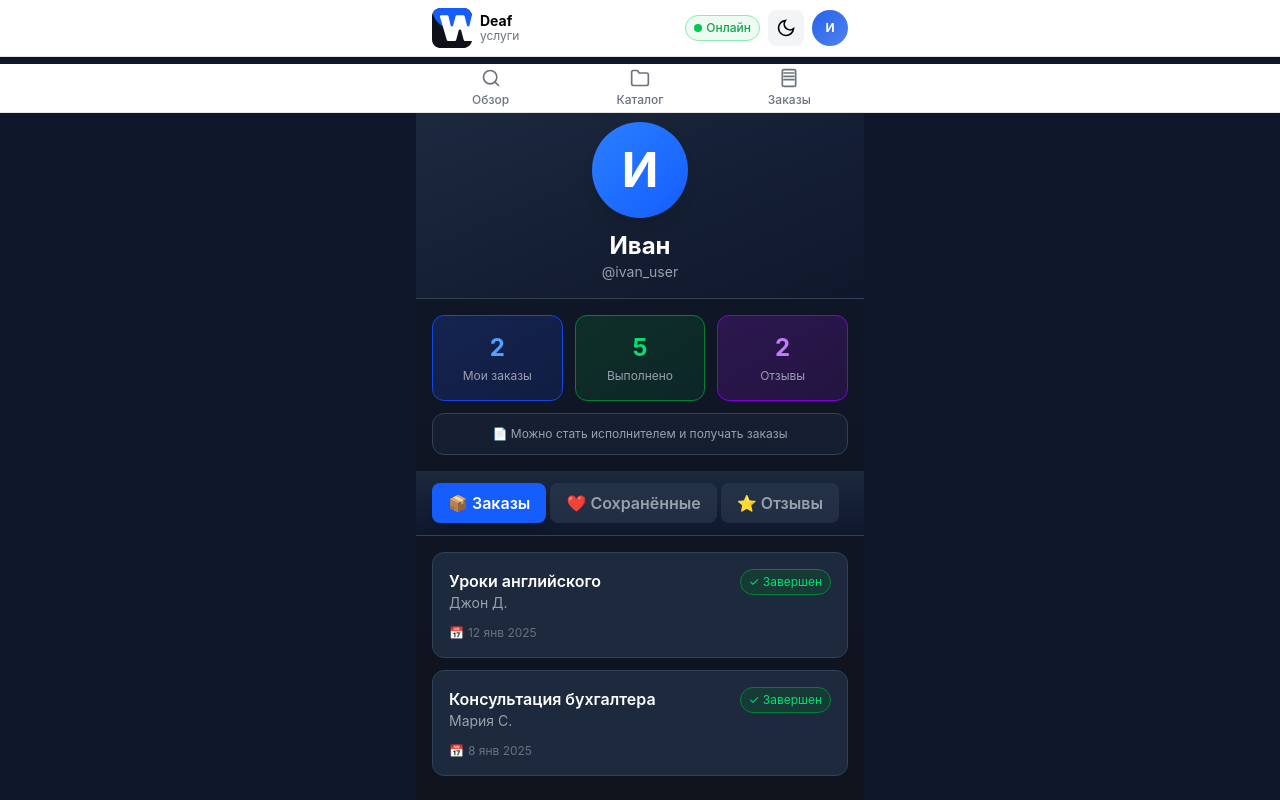
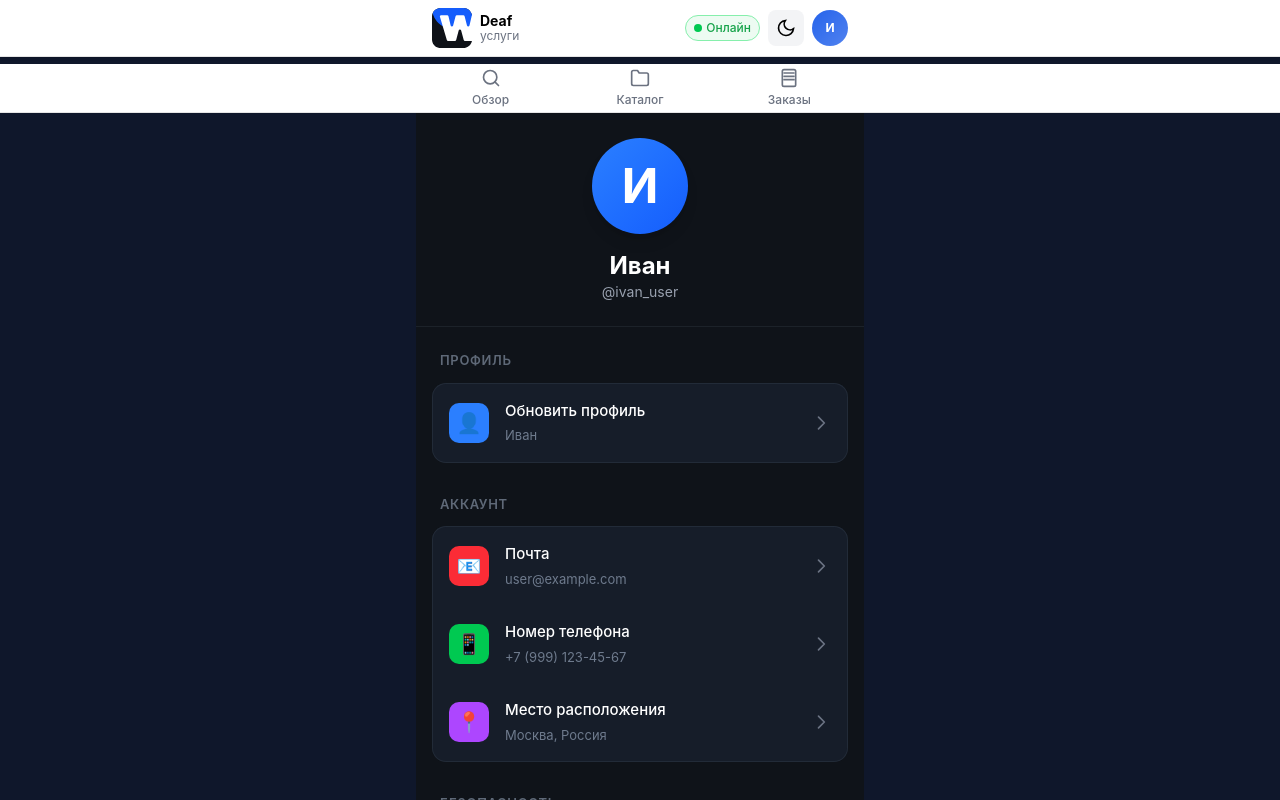
Before and after one commit to Lena05k/wdeaf, a Vue app in the folder frontend/: page / in a window 1280 px wide. Both pictures are taken after a click on the button "Перейти в профиль". Shown: the top 800 px of the page. Built offline with nearby package versions, Linux system fonts and the light colour scheme.

Commit message:
refactor: iOS 18 Settings UX для профиля

```diff
--- a/frontend/src/components/profile/UserHeader.vue
+++ b/frontend/src/components/profile/UserHeader.vue
@@ -1,23 +1,128 @@
 <template>
-  <div class="user-header bg-gradient-to-br from-slate-800 to-slate-900 border-b border-slate-700 p-4 space-y-4">
-    <!-- User Avatar & Info (Centered) -->
-    <div class="flex flex-col items-center gap-3">
-      <div class="w-24 h-24 bg-gradient-to-br from-blue-500 to-blue-600 rounded-full flex items-center justify-center text-5xl font-bold text-white shadow-lg">
-        {{ user?.first_name?.charAt(0)?.toUpperCase() || '?' }}
+  <div class="user-header">
+    <!-- Hero Section: Avatar + Name (iOS 18 style) -->
+    <div class="hero-section">
+      <!-- Avatar -->
+      <div class="avatar-container">
+        <div class="w-24 h-24 bg-gradient-to-br from-blue-500 to-blue-600 rounded-full flex items-center justify-center text-5xl font-bold text-white shadow-lg">
+          {{ user?.first_name?.charAt(0)?.toUpperCase() || '?' }}
+        </div>
       </div>
-      <div class="text-center">
+
+      <!-- Name & Username -->
+      <div class="user-info-center">
         <h1 class="text-2xl font-bold text-white">{{ user?.first_name || 'Пользователь' }}</h1>
         <p class="text-sm text-gray-400">@{{ user?.username || 'user' }}</p>
-        <p v-if="isProvider" class="text-xs text-blue-400 mt-1">✓ Исполнитель</p>
+        <p v-if="isProvider" class="text-xs text-blue-400 mt-1.5">✓ Исполнитель</p>
       </div>
     </div>
 
-    <!-- Verification Badge -->
-    <div v-if="isProvider" class="bg-blue-900/30 border border-blue-700 rounded-lg p-3 flex items-center gap-2">
-      <span class="text-lg">✓</span>
-      <div class="text-sm">
-        <p class="font-semibold text-blue-300">Профиль верифицирован</p>
-        <p class="text-xs text-gray-400">ID: {{ user?.id }}</p>
+    <!-- Settings Sections (iOS 18 style) -->
+    <div class="settings-container">
+      <!-- Profile Section -->
+      <div class="settings-section">
+        <h2 class="settings-section-title">ПРОФИЛЬ</h2>
+
+        <!-- Profile Cell -->
+        <div class="settings-cell-group">
+          <button class="settings-cell">
+            <div class="cell-icon bg-blue-500">👤</div>
+            <div class="cell-content">
+              <p class="cell-label">Обновить профиль</p>
+              <p class="cell-value">{{ user?.first_name }}</p>
+            </div>
+            <svg class="w-5 h-5 text-gray-500" fill="none" stroke="currentColor" viewBox="0 0 24 24">
+              <path stroke-linecap="round" stroke-linejoin="round" stroke-width="2" d="M9 5l7 7-7 7" />
+            </svg>
+          </button>
+        </div>
+      </div>
+
+      <!-- Account Section -->
+      <div class="settings-section">
+        <h2 class="settings-section-title">АККАУНТ</h2>
+
+        <div class="settings-cell-group">
+          <!-- Email Cell -->
+          <button class="settings-cell border-b border-slate-700">
+            <div class="cell-icon bg-red-500">📧</div>
+            <div class="cell-content">
+              <p class="cell-label">Почта</p>
+              <p class="cell-value">user@example.com</p>
+            </div>
+            <svg class="w-5 h-5 text-gray-500" fill="none" stroke="currentColor" viewBox="0 0 24 24">
+              <path stroke-linecap="round" stroke-linejoin="round" stroke-width="2" d="M9 5l7 7-7 7" />
+            </svg>
+          </button>
+
+          <!-- Phone Cell -->
+          <button class="settings-cell border-b border-slate-700">
+            <div class="cell-icon bg-green-500">📱</div>
+            <div class="cell-content">
+              <p class="cell-label">Номер телефона</p>
+              <p class="cell-value">+7 (999) 123-45-67</p>
+            </div>
+            <svg class="w-5 h-5 text-gray-500" fill="none" stroke="currentColor" viewBox="0 0 24 24">
+              <path stroke-linecap="round" stroke-linejoin="round" stroke-width="2" d="M9 5l7 7-7 7" />
+            </svg>
+          </button>
+
+          <!-- Location Cell -->
+          <button class="settings-cell">
+            <div class="cell-icon bg-purple-500">📍</div>
+            <div class="cell-content">
+              <p class="cell-label">Место расположения</p>
+              <p class="cell-value">Москва, Россия</p>
+            </div>
+            <svg class="w-5 h-5 text-gray-500" fill="none" stroke="currentColor" viewBox="0 0 24 24">
+              <path stroke-linecap="round" stroke-linejoin="round" stroke-width="2" d="M9 5l7 7-7 7" />
+            </svg>
+          </button>
+        </div>
+      </div>
+
+      <!-- Privacy & Security Section -->
+      <div class="settings-section">
+        <h2 class="settings-section-title">БЕЗОПАСНОСТЬ</h2>
+
+        <div class="settings-cell-group">
+          <!-- Privacy Cell -->
+          <button class="settings-cell border-b border-slate-700">
+            <div class="cell-icon bg-blue-600">🔒</div>
+            <div class="cell-content">
+              <p class="cell-label">Приватность</p>
+              <p class="cell-value">Увидим для всех</p>
+            </div>
+            <svg class="w-5 h-5 text-gray-500" fill="none" stroke="currentColor" viewBox="0 0 24 24">
+              <path stroke-linecap="round" stroke-linejoin="round" stroke-width="2" d="M9 5l7 7-7 7" />
+            </svg>
+          </button>
+
+          <!-- Notifications Cell -->
+          <button class="settings-cell">
+            <div class="cell-icon bg-orange-500">🔔</div>
+            <div class="cell-content">
+              <p class="cell-label">Нотификации</p>
+              <p class="cell-value">Включены</p>
+            </div>
+            <svg class="w-5 h-5 text-gray-500" fill="none" stroke="currentColor" viewBox="0 0 24 24">
+              <path stroke-linecap="round" stroke-linejoin="round" stroke-width="2" d="M9 5l7 7-7 7" />
+            </svg>
+          </button>
+        </div>
+      </div>
+
+      <!-- Danger Zone -->
+      <div class="settings-section">
+        <div class="settings-cell-group">
+          <button class="settings-cell-danger">
+            <div class="cell-icon-danger">🚪</div>
+            <div class="cell-content">
+              <p class="cell-label-danger">Выйти из аккаунта</p>
+            </div>
+          </button>
+        </div>
+        <p class="section-footer">Вы выдете из своего аккаунта на этом устройстве</p>
       </div>
     </div>
   </div>
@@ -39,6 +144,180 @@ defineProps<{
 
 <style scoped>
 .user-header {
+  background: linear-gradient(to bottom, #0f1319, #0f1319);
+  min-height: 100vh;
+  padding-bottom: 40px;
+}
+
+/* Hero Section */
+.hero-section {
+  display: flex;
+  flex-direction: column;
+  align-items: center;
+  gap: 1rem;
+  padding: 2rem 1rem 1.5rem;
+  border-bottom: 1px solid rgba(148, 163, 184, 0.1);
+}
+
+.avatar-container {
+  display: flex;
+  align-items: center;
+  justify-content: center;
+}
+
+.user-info-center {
+  text-align: center;
+}
+
+/* Settings Container */
+.settings-container {
+  padding: 1.5rem 1rem;
+  display: flex;
+  flex-direction: column;
+  gap: 2rem;
+}
+
+/* Section Title (iOS 18 style) */
+.settings-section-title {
+  font-size: 0.8125rem;
+  font-weight: 600;
+  letter-spacing: 0.05em;
+  color: rgba(148, 163, 184, 0.6);
+  margin-bottom: 0.75rem;
+  padding: 0 0.5rem;
+  text-transform: uppercase;
+}
+
+/* Cell Group (iOS 18 style) */
+.settings-cell-group {
+  background: rgba(30, 41, 59, 0.5);
+  border: 1px solid rgba(148, 163, 184, 0.1);
+  border-radius: 0.875rem;
+  overflow: hidden;
   backdrop-filter: blur(10px);
 }
+
+/* Settings Cell */
+.settings-cell {
+  display: flex;
+  align-items: center;
+  gap: 1rem;
+  width: 100%;
+  padding: 1rem;
+  background: transparent;
+  border: none;
+  cursor: pointer;
+  transition: all 0.2s ease;
+  border-radius: 0.875rem;
+}
+
+.settings-cell:hover {
+  background: rgba(59, 130, 246, 0.05);
+}
+
+.settings-cell:active {
+  background: rgba(59, 130, 246, 0.1);
+}
+
+/* Cell Icon */
+.cell-icon {
+  display: flex;
+  align-items: center;
+  justify-content: center;
+  width: 2.5rem;
+  height: 2.5rem;
+  border-radius: 0.625rem;
+  font-size: 1.25rem;
+  flex-shrink: 0;
+}
+
+/* Cell Content */
+.cell-content {
+  display: flex;
+  flex-direction: column;
+  gap: 0.25rem;
+  flex: 1;
+  text-align: left;
+}
+
+.cell-label {
+  font-size: 0.9375rem;
+  font-weight: 500;
+  color: #ffffff;
+  margin: 0;
+}
+
+.cell-value {
+  font-size: 0.8125rem;
+  color: rgba(148, 163, 184, 0.7);
+  margin: 0;
+}
+
+/* Danger Zone */
+.settings-cell-danger {
+  display: flex;
+  align-items: center;
+  gap: 1rem;
+  width: 100%;
+  padding: 1rem;
+  background: transparent;
+  border: none;
+  cursor: pointer;
+  transition: all 0.2s ease;
+  border-radius: 0.875rem;
+}
+
+.settings-cell-danger:hover {
+  background: rgba(239, 68, 68, 0.05);
+}
+
+.settings-cell-danger:active {
+  background: rgba(239, 68, 68, 0.1);
+}
+
+.cell-icon-danger {
+  display: flex;
+  align-items: center;
+  justify-content: center;
+  width: 2.5rem;
+  height: 2.5rem;
+  border-radius: 0.625rem;
+  font-size: 1.25rem;
+  background: rgba(239, 68, 68, 0.2);
+  flex-shrink: 0;
+}
+
+.cell-label-danger {
+  font-size: 0.9375rem;
+  font-weight: 500;
+  color: #ef4444;
+  margin: 0;
+}
+
+/* Section Footer */
+.section-footer {
+  font-size: 0.75rem;
+  color: rgba(148, 163, 184, 0.5);
+  padding: 0.5rem 1rem;
+  text-align: center;
+  margin-top: -0.5rem;
+}
+
+/* Responsive */
+@media (max-width: 640px) {
+  .settings-container {
+    padding: 1rem 0.75rem;
+    gap: 1.5rem;
+  }
+
+  .settings-cell {
+    padding: 0.875rem;
+  }
+
+  .cell-icon {
+    width: 2.25rem;
+    height: 2.25rem;
+    font-size: 1rem;
+  }
+}
 </style>
```
